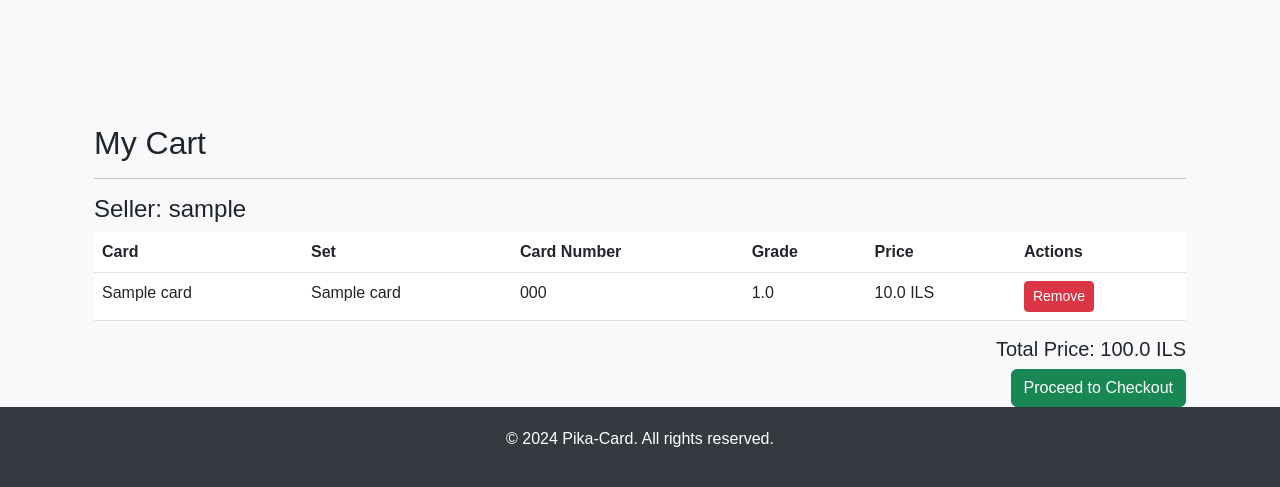
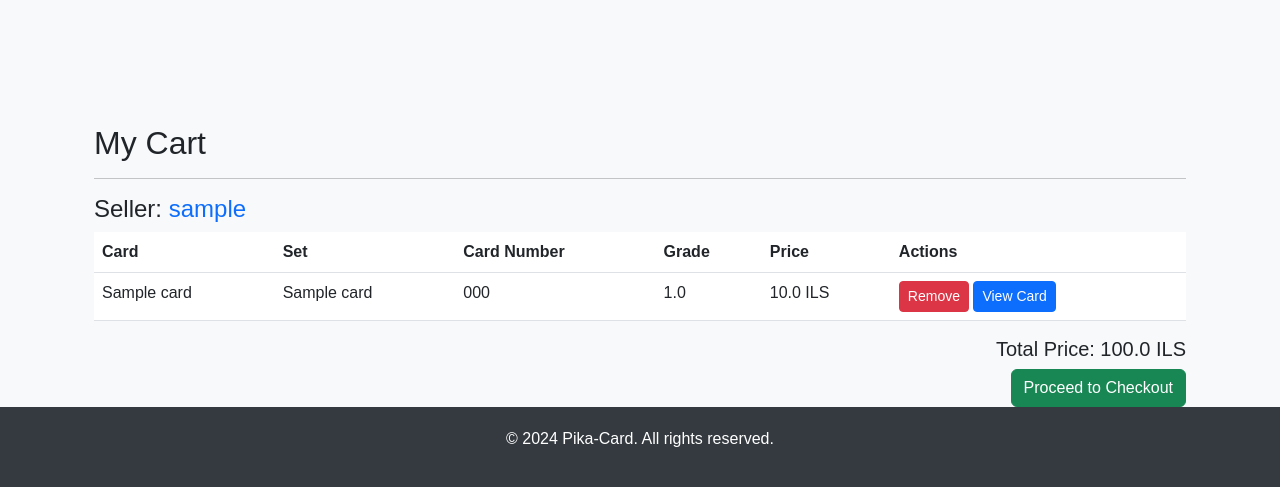
Before and after one commit to urkorenu/pokemon-shop, a Flask app: page /cart in a window 1280 px wide. Shown: the part 313-800 px from the top of the page. Run offline with Flask 3, Linux system fonts and the light colour scheme; a user stored in the database is signed in; tables that the repository leaves empty hold one stand-in row (values such as "Sample post"); grey boxes marked "Sample" are stand-in pictures; some libraries are stand-ins or nearby versions.

Commit message:
added profile link and view image button

```diff
--- a/app/routes/user_routes.py
+++ b/app/routes/user_routes.py
@@ -215,7 +215,6 @@ def add_to_cart():
     return redirect(url_for("user.view_cards"))
 
 
-
 @user_bp.route("/cart")
 @login_required
 def view_cart():
--- a/app/templates/cart.html
+++ b/app/templates/cart.html
@@ -6,7 +6,12 @@
     <hr>
     {% if grouped_cart %}
         {% for seller_id, items in grouped_cart.items() %}
-            <h4>Seller: {{ items[0].card.uploader.username }}</h4>
+            <h4>
+                Seller:
+                <a href="{{ url_for('user.profile', user_id=seller_id) }}" class="text-decoration-none">
+                    {{ items[0].card.uploader.username }}
+                </a>
+            </h4>
             <table class="table">
                 <thead>
                     <tr>
@@ -36,8 +41,33 @@
                             <form method="POST" action="{{ url_for('cart.remove_from_cart', cart_id=item.id) }}" class="d-inline">
                                 <button type="submit" class="btn btn-sm btn-danger">Remove</button>
                             </form>
+                            <button
+                                type="button"
+                                class="btn btn-sm btn-primary"
+                                data-bs-toggle="modal"
+                                data-bs-target="#cardModal{{ item.card.id }}">
+                                View Card
+                            </button>
                         </td>
                     </tr>
+
+                    <!-- Modal -->
+                    <div class="modal fade" id="cardModal{{ item.card.id }}" tabindex="-1" aria-labelledby="cardModalLabel{{ item.card.id }}" aria-hidden="true">
+                        <div class="modal-dialog modal-dialog-centered">
+                            <div class="modal-content">
+                                <div class="modal-header">
+                                    <h5 class="modal-title" id="cardModalLabel{{ item.card.id }}">{{ item.card.name }}</h5>
+                                    <button type="button" class="btn-close" data-bs-dismiss="modal" aria-label="Close"></button>
+                                </div>
+                                <div class="modal-body text-center">
+                                    <img src="{{ item.card.image_url }}" alt="{{ item.card.name }}" class="img-fluid">
+                                </div>
+                                <div class="modal-footer">
+                                    <button type="button" class="btn btn-secondary" data-bs-dismiss="modal">Close</button>
+                                </div>
+                            </div>
+                        </div>
+                    </div>
                     {% endfor %}
                 </tbody>
             </table>
```
